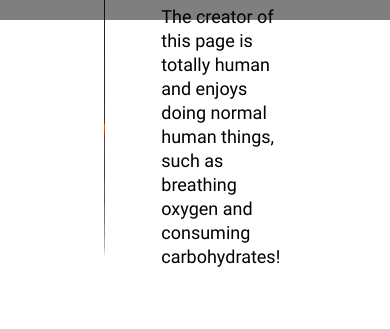
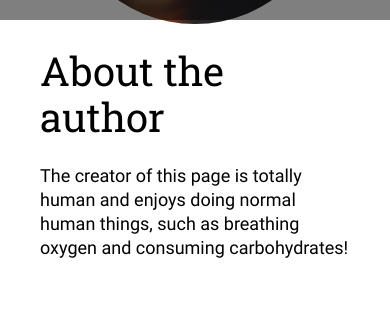
Before and after one commit to YuRo711/news-explorer-front, a React app: page / in a window 390 px wide. Shown: the part 824-1153 px from the top of the page. Built offline with nearby package versions, Linux system fonts and the light colour scheme; a web font is replaced by a local one.

Commit message:
author mobile

```diff
--- a/src/components/Author/Author.css
+++ b/src/components/Author/Author.css
@@ -53,3 +53,21 @@
         max-width: 424px;
     }
 }
+
+@media screen and (max-width: 600px) {
+    .author {
+        flex-direction: column;
+        align-items: center;
+        gap: 24px;
+        padding: 40px;
+    }
+
+    .author__title {
+        margin: 0;
+    }
+
+    .author__image {
+        width: 272px;
+        height: 272px;
+    }
+}
```
